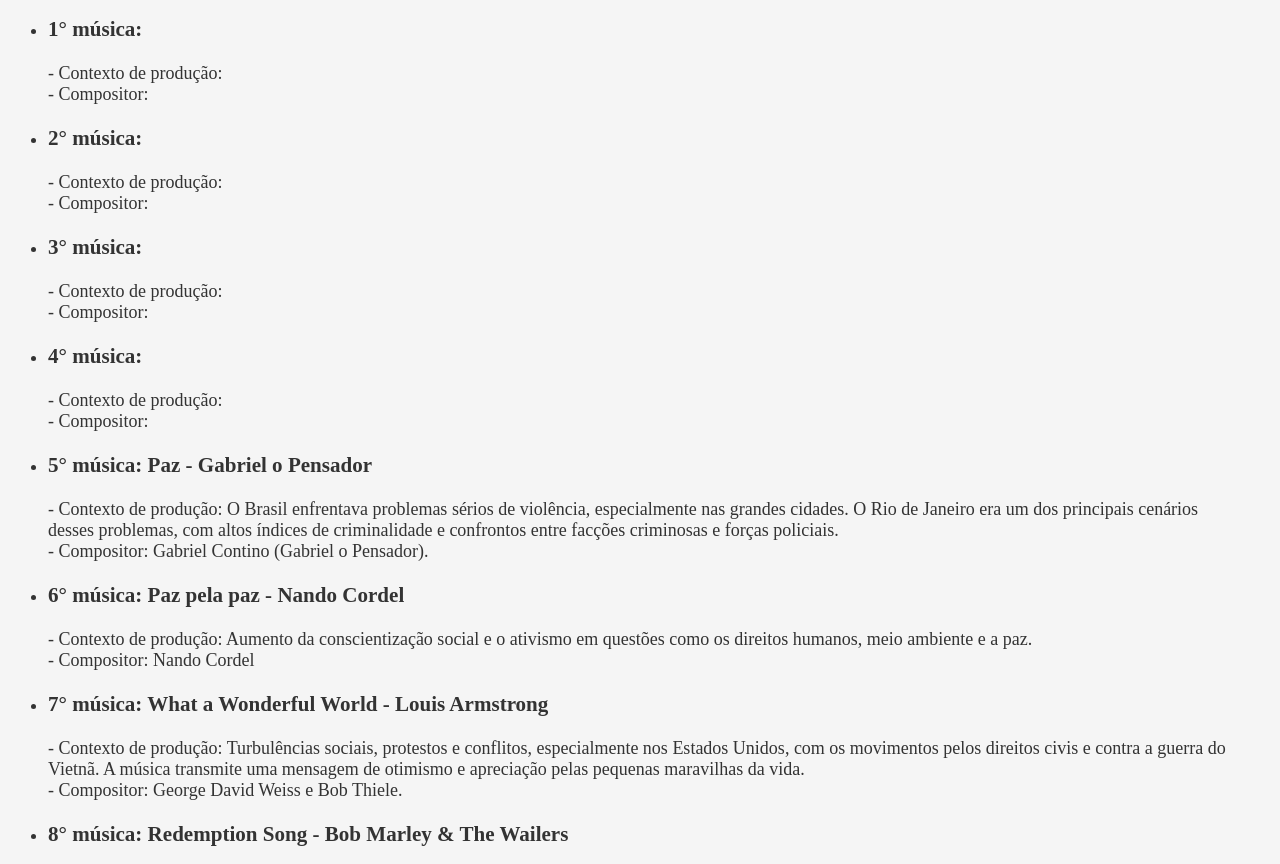
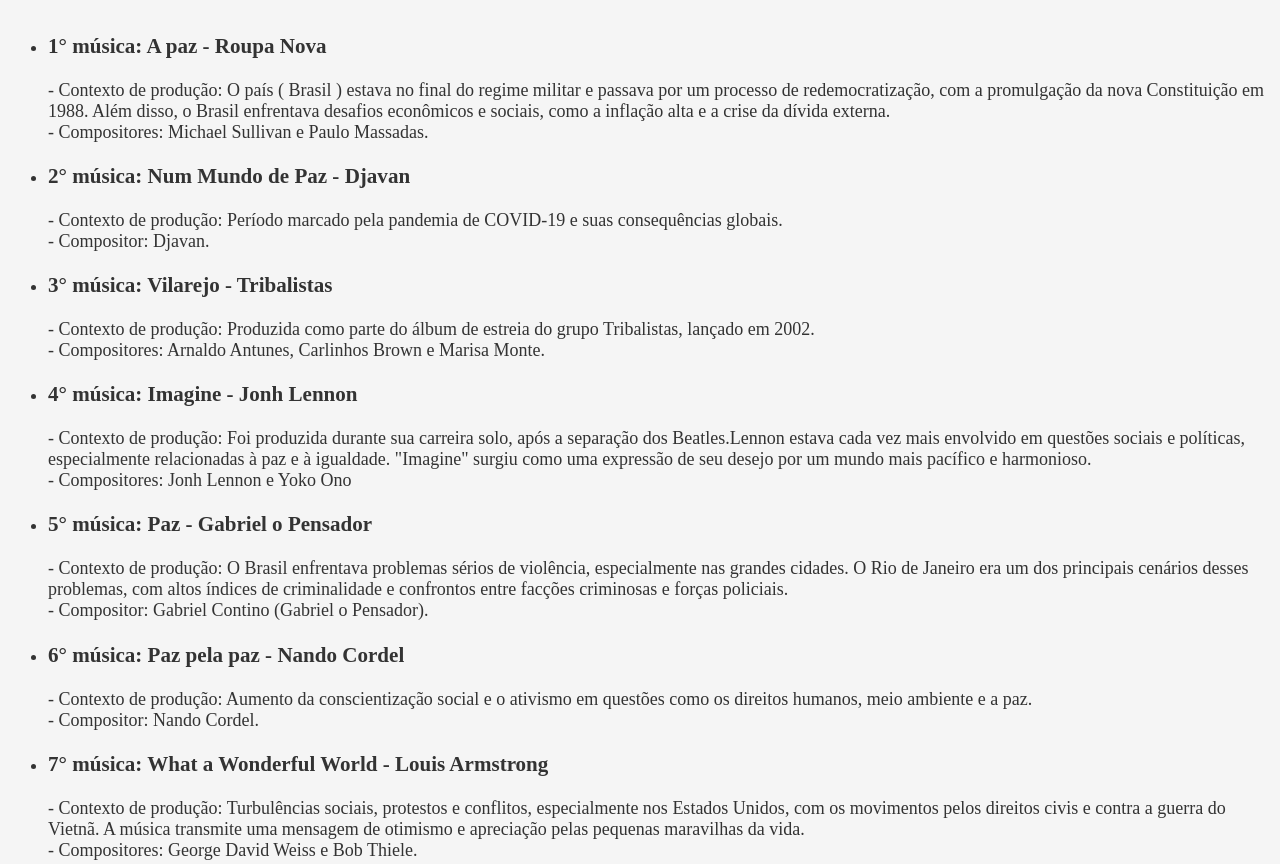
Before and after one commit to eduaardacb/eduaardacb.github.io, a plain HTML site: page playlist.html in a window 1280 px wide. Shown: the part 1260-2124 px from the top of the page. Drawn offline with Linux system fonts and the light colour scheme.

Commit message:
Add files via upload

```diff
--- a/playlist.html
+++ b/playlist.html
@@ -10,7 +10,7 @@
             font-size: large;
             background-color: #f5f5f5; /* Cinza claro */
             color: #333; /* Cinza escuro */
-            margin-right: 50px;
+            margin-right: 15px;
             padding: 0;
         }
         header {
@@ -77,28 +77,36 @@
 </section>
 <ul>
     <li>
-        <h3>1° música:</h3>
-        - Contexto de produção:
+        <h3>1° música: A paz - Roupa Nova </h3>
+        - Contexto de produção: O país ( Brasil ) estava no final do regime militar e
+        passava por um processo de redemocratização, com a promulgação da nova Constituição
+        em 1988. Além disso, o Brasil enfrentava desafios econômicos e sociais, como a inflação
+        alta e a crise da dívida externa.
         <br>
-        - Compositor:
+        - Compositores: Michael Sullivan e Paulo Massadas.
     </li>
     <li>
-        <h3>2° música:</h3>
-        - Contexto de produção:
+        <h3>2° música: Num Mundo de Paz - Djavan</h3>
+        - Contexto de produção: Período marcado pela pandemia de COVID-19 e suas
+        consequências globais.
         <br>
-        - Compositor:
+        - Compositor: Djavan.
     </li>
     <li>
-        <h3>3° música:</h3>
-        - Contexto de produção:
+        <h3>3° música: Vilarejo - Tribalistas</h3>
+        - Contexto de produção: Produzida como parte do álbum de estreia do grupo
+        Tribalistas, lançado em 2002.
         <br>
-        - Compositor:
+        - Compositores: Arnaldo Antunes, Carlinhos Brown e Marisa Monte.
     </li>
     <li>
-        <h3>4° música:</h3>
-        - Contexto de produção:
+        <h3>4° música: Imagine - Jonh Lennon</h3>
+        - Contexto de produção:  Foi produzida durante sua carreira solo, após a separação dos
+        Beatles.Lennon estava cada vez mais envolvido em questões sociais e políticas,
+        especialmente relacionadas à paz e à igualdade. "Imagine" surgiu como uma expressão
+        de seu desejo por um mundo mais pacífico e harmonioso.
         <br>
-        - Compositor:
+        - Compositores: Jonh Lennon e Yoko Ono
     </li>
     <li>
         <h3>5° música: Paz - Gabriel o Pensador</h3>
@@ -115,7 +123,7 @@
         - Contexto de produção: Aumento da conscientização social e o ativismo
         em questões como os direitos humanos, meio ambiente e a paz.
         <br>
-        - Compositor: Nando Cordel
+        - Compositor: Nando Cordel.
     </li>
     <li>
         <h3>7° música: What a Wonderful World - Louis Armstrong</h3>
@@ -124,7 +132,7 @@
         e contra a guerra do Vietnã. A música transmite uma mensagem de otimismo
         e apreciação pelas pequenas maravilhas da vida.
         <br>
-        - Compositor: George David Weiss e Bob Thiele.
+        - Compositores: George David Weiss e Bob Thiele.
     </li>
     <li>
         <h3>8° música: Redemption Song - Bob Marley & The Wailers</h3>
@@ -142,7 +150,7 @@
         um esforço para arrecadar fundos para ajudar as vítimas
         da crise humanitária na África.
         <br>
-        - Compositor: Michael Jackson e Lionel Richie.
+        - Compositores: Michael Jackson e Lionel Richie.
     </li>
     <li>
         <h3>10° música: Dias Melhores - Jota Quest</h3>
```
